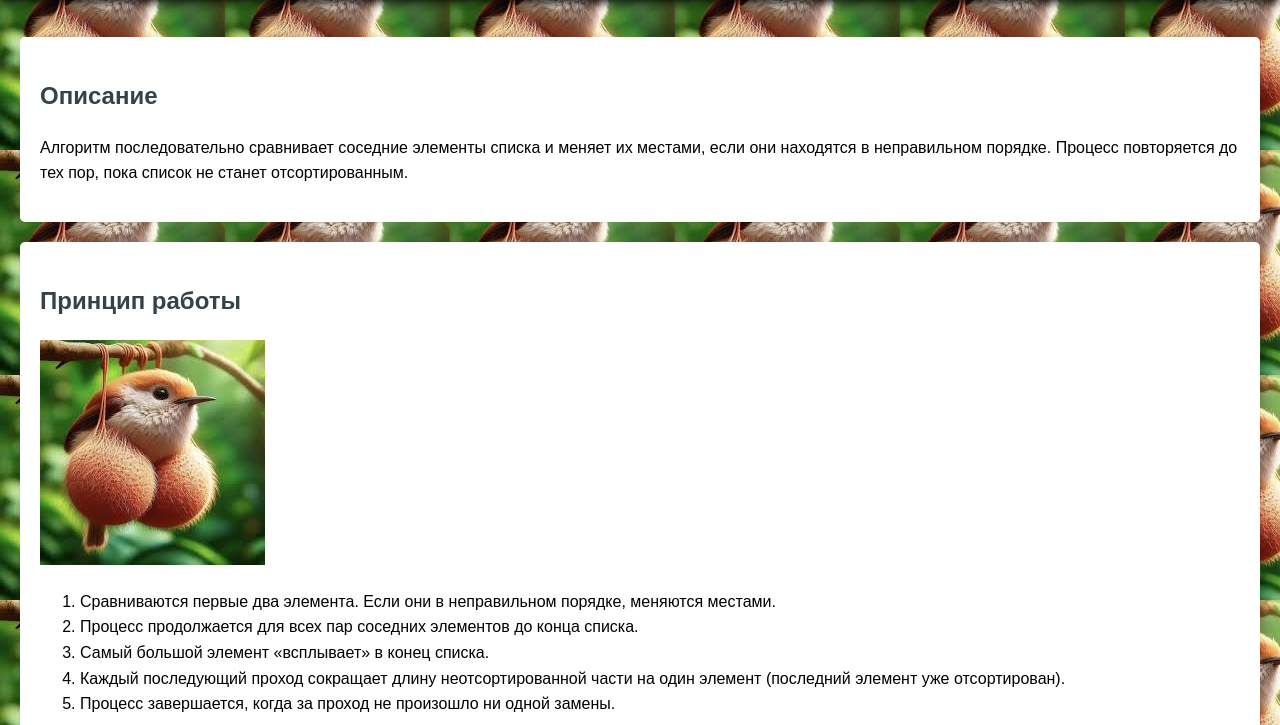
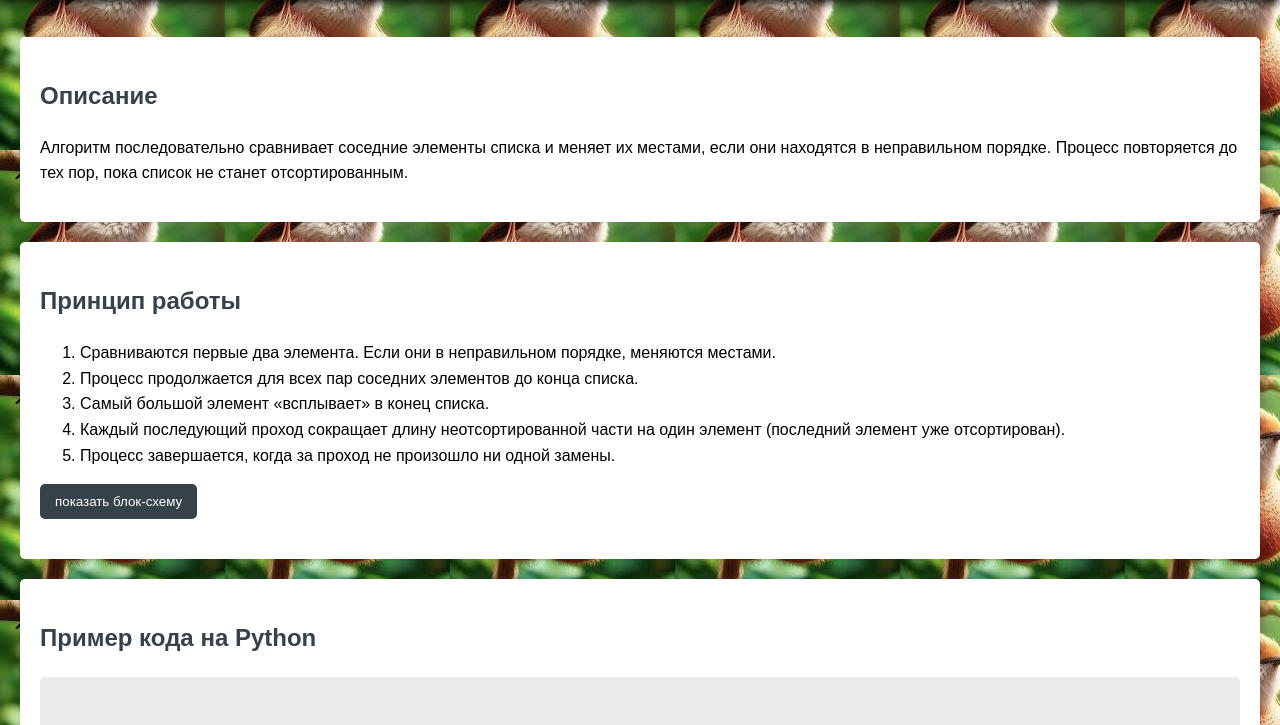
Before and after one commit to KarinaPepper/INDIprojetc, a plain HTML site: page index.html in a window 1280 px wide. Shown: the part 75-800 px from the top of the page. Drawn offline with Linux system fonts and the light colour scheme.

Commit message:
Update index.html

```diff
--- a/index.html
+++ b/index.html
@@ -48,7 +48,7 @@
         </section>
         <section>
             <h2>Принцип работы</h2>
-            <img src="/INDIprojetc/bird1.jpeg" alt="bird1.jpeg">
+
             <ol id="steps">
                 <li>Сравниваются первые два элемента. Если они в неправильном порядке, меняются местами.</li>
                 <li>Процесс продолжается для всех пар соседних элементов до конца списка.</li>
```
